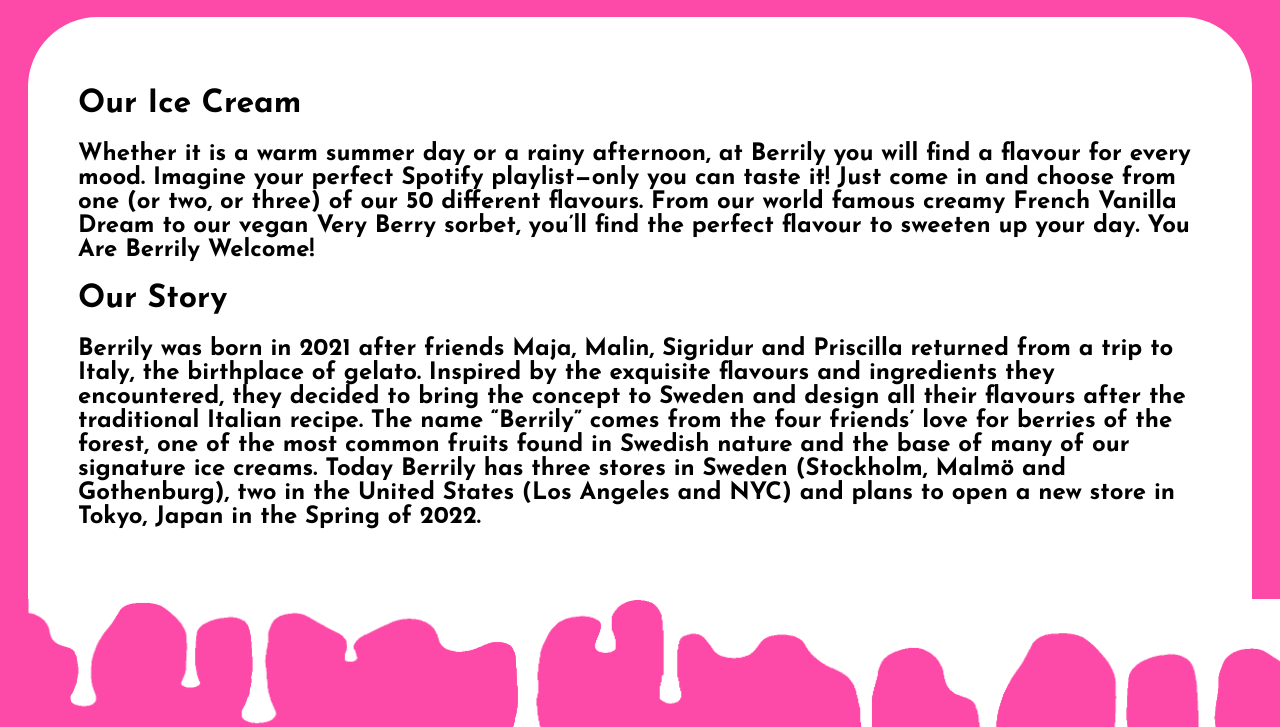
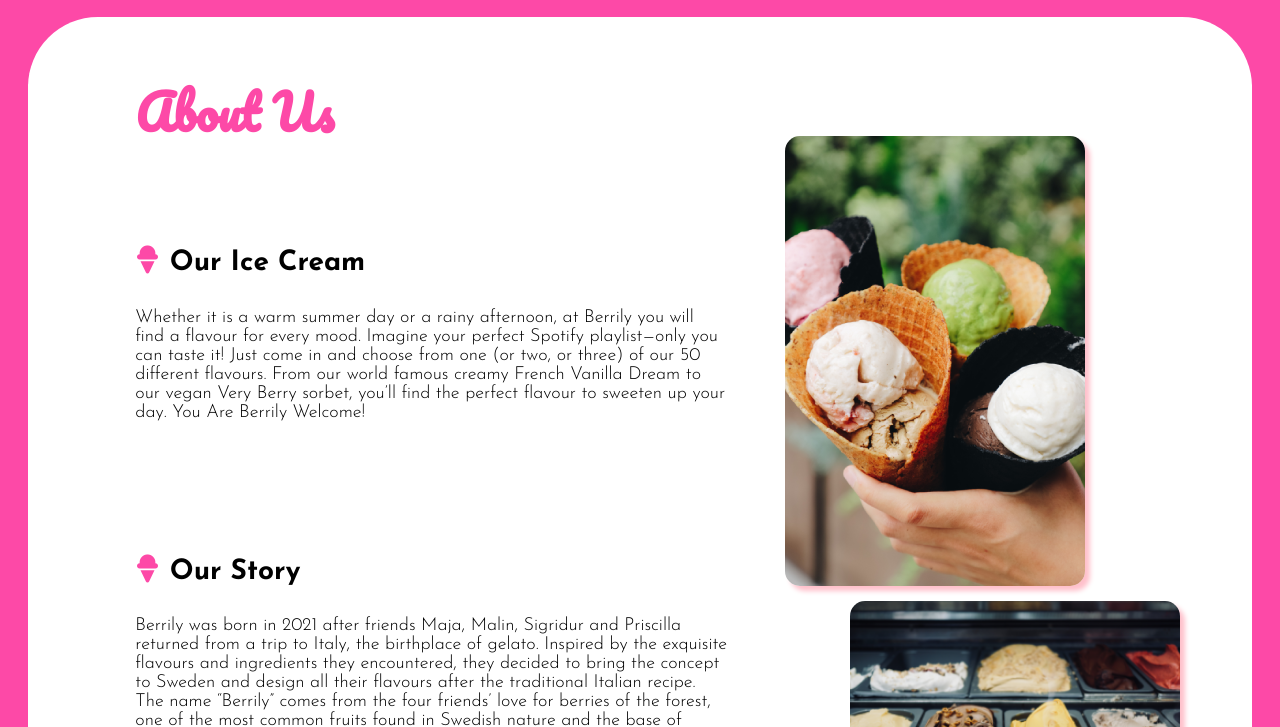
Before and after one commit to priscilla-silva/ice-cream-shop, a plain HTML site: page about.html in a window 1280 px wide. Shown: the part 171-898 px from the top of the page. Drawn offline with Linux system fonts and the light colour scheme.

Commit message:
desktop view almost done. added details. only need to add minor links on the footer

```diff
--- a/_card_one.scss
+++ b/_card_one.scss
@@ -6,13 +6,67 @@
     // background-repeat: no-repeat;
     // background-size: cover;
     display: flex;
-    align-items: flex-start;
-    justify-content: center;
+    align-items: center;
+    justify-content: space-evenly;
     margin: 20px;
     margin-top: 0px;
     margin-bottom: 0px;
-    padding: 50px;
+    padding: 20px;
+    padding-bottom: 50px;
     border-radius: 70px 70px 0 0;
+
+    &_info {
+        width: 50%;
+
+
+        &-title {
+            font-family: fonts.$heading-font;
+            color: colors.$main-color;
+            font-size: 48px;
+        }
+        &-subtitle {
+            font-size: 28px;
+        }
+        &-text {
+            font-size: 18px;
+            font-weight:300;
+        }
+    }
+    &_images {
+        display: flex;
+        flex-direction: column;
+    }
+
+}
+
+#cone {
+    padding-left: 0px;
+    color: colors.$main-color;
+}
+
+#cone-2 {
+    padding-left: 0px;
+    color: colors.$main-color;
+}
+
+.three_cones {
+    margin: 10px;
+    margin-left: 20px;
+    border-radius: 15px;
+    position: relative;
+    top: 40px;
+    right: 50px;
+    z-index: 1;
+    box-shadow: 5px 5px 5px pink;
+}
+
+.flavours {
+    border-radius: 15px;
+    z-index: 2;
+    position: relative;
+    top: 45px;
+    left: 35px;
+    box-shadow: 5px 5px 5px pink;
 
 }
 
--- a/_fonts.scss
+++ b/_fonts.scss
@@ -1,4 +1,4 @@
 @import url('https://fonts.googleapis.com/css2?family=Josefin+Sans:wght@400;700&family=Pacifico&display=swap');
 
-$heading-font: 'Pacifico', cursive;
+$heading-font: 'Pacifico';
 $main-font: 'Josefin Sans', sans-serif;
--- a/about.html
+++ b/about.html
@@ -26,27 +26,37 @@
 </header>
 <body>
 <div class="card_one">
+
     <div class="card_one_info">
-    <h1>Our Ice Cream </h1>
 
-    <h2>Whether it is a warm summer day or a rainy afternoon, at Berrily you will find a flavour for every mood.
+    <h1 class="card_one_info-title">About Us</h1>
+
+    <h2 class="card_one_info-subtitle"><i class="fas fa-ice-cream" id="cone"></i>Our Ice Cream</h2>
+
+    <h3 class="card_one_info-text">Whether it is a warm summer day or a rainy afternoon, at Berrily you will find a flavour for every mood.
     Imagine your perfect Spotify playlist—only you can taste it! Just come in and choose from one (or two, or three)
     of our 50 different flavours. From our world famous creamy French Vanilla Dream to our vegan Very Berry sorbet,
     you’ll find the perfect flavour to sweeten up your day.
 
-    You Are Berrily Welcome! </h2>
+    You Are Berrily Welcome! </h3>
+    <br>
+    <br>
+    <h2 class="card_one_info-subtitle"><i class="fas fa-ice-cream" id="cone-2"></i>Our Story</h2>
 
-    <h1>Our Story</h1>
-
-    <h2>Berrily was born in 2021 after friends Maja, Malin, Sigridur and Priscilla returned from a trip to Italy, the birthplace
+    <h3 class="card_one_info-text">Berrily was born in 2021 after friends Maja, Malin, Sigridur and Priscilla returned from a trip to Italy, the birthplace
     of gelato. Inspired by the exquisite flavours and ingredients they encountered, they decided to bring the concept to Sweden
     and design all their flavours after the traditional Italian recipe. The name “Berrily” comes from the four friends’ love for
     berries of the forest, one of the most common fruits found in Swedish nature and the base of many of our signature ice creams.
 
     Today Berrily has three stores in Sweden (Stockholm, Malmö and Gothenburg), two in the United States (Los Angeles and NYC) and plans
-    to open a new store in Tokyo, Japan in the Spring of 2022. </h2>
+    to open a new store in Tokyo, Japan in the Spring of 2022. </h3>
 </div>
+<div class="card_one_images">
+    <img class="three_cones" src="/images/about2.png" alt="A person with three ice cream cones">
+    <img class="flavours" src="/images/about1.png" alt="Ice cream flavours">
 
+    <!-- <img src="/images/about3.png" alt="A person holding an ice cream cup"> -->
+</div>
 </div>
 <footer>
     <div class="footer_info">
```
Also changed, not shown: images/about1.png (added), images/about2.png (added), images/about3.png (added), styles/about.css, 1 other file.
